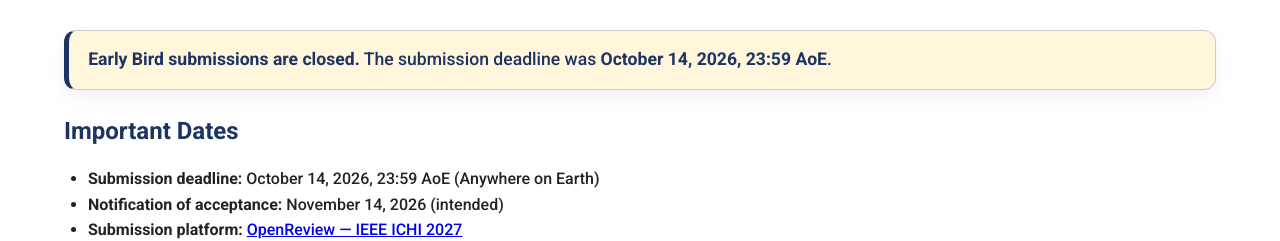
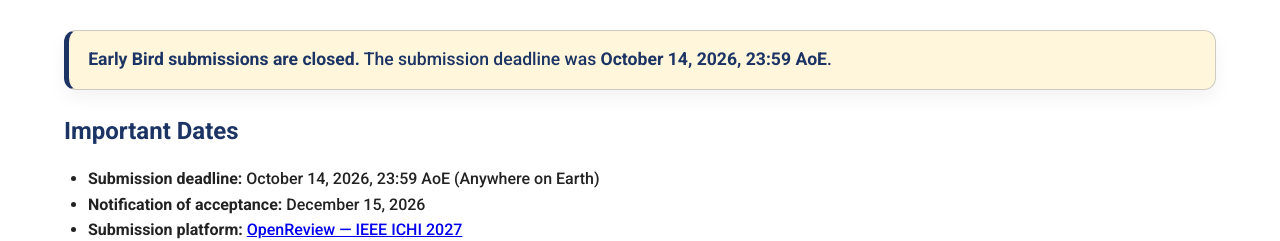
Before and after one commit to ICHI2027/ICHI2027, a plain HTML site: page call-for-early-submission.html in a window 1280 px wide. Shown: the part 566-807 px from the top of the page. Drawn offline with Linux system fonts and the light colour scheme.

Commit message:
Update call-for-early-submission.html

```diff
--- a/call-for-early-submission.html
+++ b/call-for-early-submission.html
@@ -1,5 +1,5 @@
 <!DOCTYPE html>
-<!-- Updated: November 8, 2026 -->
+<!-- Updated: November 16, 2026 -->
 <html lang="en">
 <head>
   <meta charset="UTF-8" />
@@ -41,7 +41,7 @@
   <h2>Important Dates</h2>
   <ul>
     <li><strong>Submission deadline:</strong> October 14, 2026, 23:59 AoE (Anywhere on Earth)</li>
-    <li><strong>Notification of acceptance:</strong> November 14, 2026 (intended)</li>
+    <li><strong>Notification of acceptance:</strong> December 15, 2026</li>
     <li><strong>Submission platform:</strong> <a href="https://openreview.net/group?id=IEEE.org/ICHI/2027/Conference" target="_blank" rel="noopener noreferrer">OpenReview — IEEE ICHI 2027</a></li>
   </ul><br>
 
```
